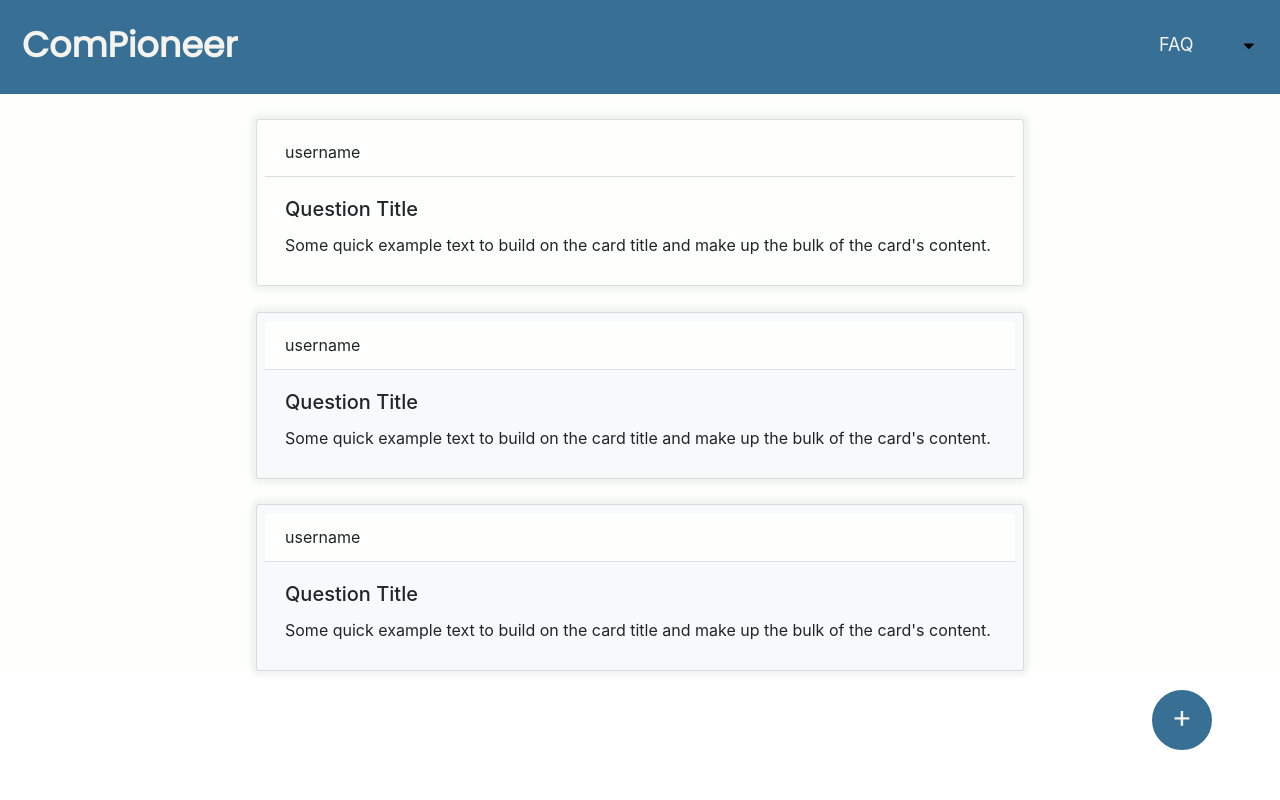
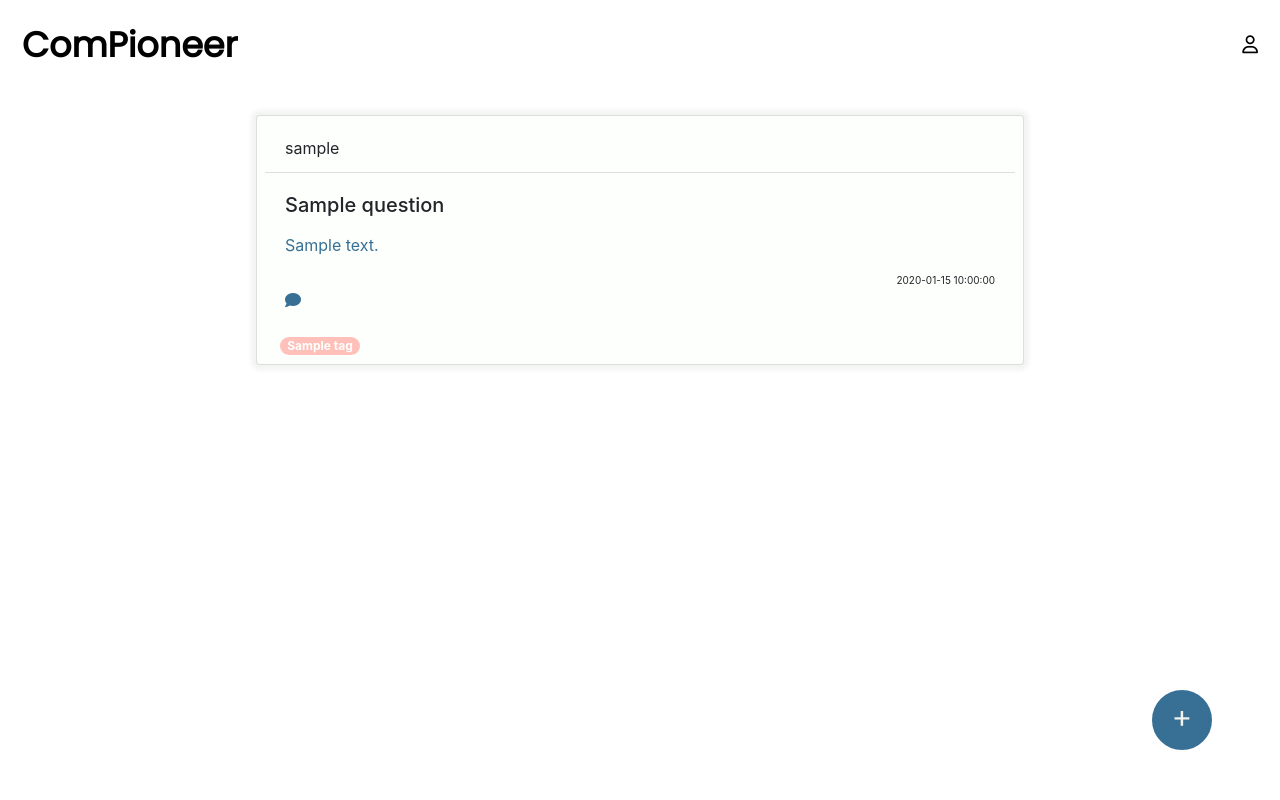
Before and after one commit to Compioneer/ComPioneer, a PHP site: page /home.php in a window 1280 px wide. Run offline with PHP 8.4, Linux system fonts and the light colour scheme; tables that the repository leaves empty or names only in its code hold one stand-in row (values such as "Sample post"); some libraries are stand-ins or nearby versions.

Commit message:
adding question query to home

```diff
--- a/css/style.css
+++ b/css/style.css
@@ -100,44 +100,8 @@ right:5px;
 .header-right {
   float: right;
 }
-/* nav style */
-.topnav .icon {
-  display: none;
-}
-.topnav{
-  float : right;
-}
-.dropdown {
-  float: left;
-  overflow: hidden;
-}
-.dropdown .dropbtn {
-  font-size: 17px;
-  border: none;
-  outline: none;
-  color: black ;
-  padding: 14px 16px;
-  background-color: inherit;
-  font-family: inherit;
-  margin: 0;
-}
-.dropdown-content {
-  display: none;
-  position: absolute;
-  background-color: #f9f9f9;
-  min-width: 160px;
-  box-shadow: 0px 8px 16px 0px rgba(0,0,0,0.2);
-  z-index: 1;
-}
-.dropdown-content a {
-  float: none;
-  color: black;
-  padding: 12px 16px;
-  display: block;
-  text-align: left;
-}
-.dropdown:hover .dropdown-content {
-  display: block;
+.header .iconNav{
+  float: right;
 }
 
 @media screen and (max-width: 500px) {
@@ -149,31 +113,6 @@ right:5px;
   .header-right {
     float: none;
   }
-  .topnav a:not(:first-child), .dropdown .dropbtn {
-    display: none;
-  }
-  .topnav a.icon {
-    float: right;
-    display: block;
-  }
-  .topnav.responsive {position: relative;}
-.topnav.responsive a.icon {
-  position: absolute;
-  right: 0;
-  top: 0;
-}
-.topnav.responsive a {
-  float: none;
-  display: block;
-  text-align: left;
-}
-.topnav.responsive .dropdown {float: none;}
-.topnav.responsive .dropdown-content {position: relative;}
-.topnav.responsive .dropdown .dropbtn {
-  display: block;
-  width: 100%;
-  text-align: left;
-}
 }
 
 #linkCreateAccount{
@@ -232,30 +171,21 @@ background-color: #FFFFFF!important;
 #coloring{
   background-color: #fdfffc !important;
 }
-/*.box-scroll{
-height:600px;
-width:740px;
-overflow:auto;
-background-color:#FFFFFF ;
-font-family:sans-serif;
-padding:0%;
-margin:5% 15%;
-}*/
+
+
+/* scroll bar style */
 ::-webkit-scrollbar {
 width: 8px;
 height: 8px;
 }
 ::-webkit-scrollbar-thumb {
-background: #D8DBE2;
+background: #377094;
+}
+::-webkit-scrollbar-track {
+border: 1px solid #377094;
 border-radius: 10px;
 }
-::-webkit-scrollbar-track {
-border: 1px solid #D8DBE2;
-border-radius: 10px;
-}
-::-webkit-scrollbar-thumb:hover {
-background: #373f51;
-}
+
 /*header inside*/
 .headerin {
   overflow: hidden;
@@ -314,3 +244,17 @@ background: #373f51;
 #PObtn:hover{
   background: #2980b9 ;
 }
+
+/* tags color */
+.badge-pill {
+  background-color:#fec0b8 !important;
+}
+/* timestamp style  */
+.timestamp{
+  text-align: right;
+  font-size: 10px ;
+}
+/* answer link style */
+.card-body a  {
+  color:#377094;
+}
--- a/home.php
+++ b/home.php
@@ -1,64 +1,95 @@
-
 <?php
 require 'include\header.php';
  ?>
- <!-- <li><a class="nav-link dropdown-toggle" href="#" id="navbarDropdownMenuLink" data-toggle="dropdown" aria-haspopup="true" aria-expanded="false"><i class="fa fa-user-circle-o" aria-hidden="true"></i></a></li> -->
-           <!-- navgation  -->
-           <div class="home">
-           <script src="js/CTAs.js"></script>
-       <div class="headerin">
-          <a href="landing.php" class="logo">ComPioneer</a>
 
-              <div class="topnav" id="myTopnav">
-                <a href="FAQ.php">FAQ</a>
-                <div class="dropdown">
-                  <button class="dropbtn">
-                    <i class="fa fa-user-circle-o" aria-hidden="true"></i>
-                    <i class="fa fa-caret-down"></i>
-                  </button>
-                  <div class="dropdown-content">
-                    <a href="profile.php">My Profile</a>
-                    <a href="logout.php">Logout</a>
+          <!-- font awesome js link -->
+      <script src="https://use.fontawesome.com/5d66a18552.js"></script>
+    <div class="header">
+        <nav>
+        <a href="home.php" class="logo">ComPioneer</a>
+        <a class= "iconNav" href="profile.php"><i class="fa fa-user-o" aria-hidden="true"></i></a>
+        </nav>
     </div>
+
+<!-- <div class="homeIllu"> -->
+
+
+
+    <!-- cards question section -->
+           <?php
+           session_start();
+       $sql= "SELECT * FROM questions";
+       $questions_query=mysqli_query($con, $sql);
+       if(!$questions_query){
+         die("Error: ".mysqli_error($con));
+       }else{
+         while($q_row=mysqli_fetch_assoc($questions_query)){
+           $q_id= $q_row['q_id'];
+           $q_username=$q_row['username'];
+          $q_timestamp = $q_row['timestamp'];
+           ?>
+           <div class="container-home">
+           <div class="card bg-light mb-3" id="coloring">
+             <div class="card-header">  <?php
+               echo $q_username;
+               ?></div>
+             <div class="card-body">
+               <h5 class="card-title"> <p><?php
+                echo $q_row['q_title'];
+                ?></p></h5>
+               <p class="card-text"><a href="answers.php?q_id=<?php echo $q_id; ?>"><?php echo $q_row['q_body']; ?></a></p>
+              <div class="timestamp">
+                <?php echo $q_timestamp;?>
               </div>
-                <a href="javascript:void(0);" class="icon" onclick="myFunction()">&#9776;</a>
+              <a class="answer-link" href="answer.php"><i class="fas fa-comment"></i></a>
+
+             <!-- if(!($q_username===$_SESSION['username'])){
+                  echo "";
+              }else{
+                  echo "<a class='btn btn-info' href='include\update_question.php?q_id=$q_id'>EDIT</a>";
+              }
+            -->
              </div>
 
 
-      </div>
+             <div class="col align-self-center">
+               <?php
+                 $sql_tags= "SELECT * FROM q_tags WHERE q_id= $q_id";
+                 $tag_id_query = mysqli_query($con, $sql_tags);
+                 if(!$tag_id_query){
+                   die("Error: ". mysqli_error($con));
+                 }else{
+                   while($tag_id_row= mysqli_fetch_assoc($tag_id_query)){
+                     $tag_id= $tag_id_row['tag_id'];
+                     $sql_tag_title= "SELECT * FROM tags WHERE tag_id= $tag_id";
+                     $tag_title_query= mysqli_query($con, $sql_tag_title);
 
-         <!-- cards question section -->
-      <section class= "box-scroll">
-        <div class="container-home">
-        <div class="card bg-light mb-3" id="coloring">
-          <div class="card-header">username</div>
-          <div class="card-body">
-            <h5 class="card-title">Question Title </h5>
-            <p class="card-text">Some quick example text to build on the card title and make up the bulk of the card's content.</p>
+                     if(!$tag_title_query){
+                       die("Error: ".mysqli_error($con));
+                     }else{
+                       while($tag_title_row=mysqli_fetch_assoc($tag_title_query)){
+                         $tag_title= $tag_title_row['tag_title'];
+                         ?> <span class="badge badge-pill badge-primary"><?php echo $tag_title; ?> </span> <?php
+                       }
+
+                     }
+                   }
+                 }
+
+               ?>
              </div>
              </div>
-        <div class="card bg-light mb-3">
-          <div class="card-header">username</div>
-          <div class="card-body">
-            <h5 class="card-title">Question Title </h5>
-            <p class="card-text">Some quick example text to build on the card title and make up the bulk of the card's content.</p>
-          </div>
-        </div>
-        <div class="card bg-light mb-3">
-          <div class="card-header">username</div>
-          <div class="card-body">
-            <h5 class="card-title">Question Title </h5>
-            <p class="card-text">Some quick example text to build on the card title and make up the bulk of the card's content.</p>
-          </div>
-       </div>
-       </div>
-    </section>
-
-
+           <?php
+         }
+       }
+     ?>
 
       <a href="post_question.php">
       <button type="button" class="btn-class" id="btn-id">+</button>
       </a>
-</di>
+      <!-- </div> -->
+
+
+
   </body>
 </html>
```
Lines whose indentation alone changed are shown as unchanged.
